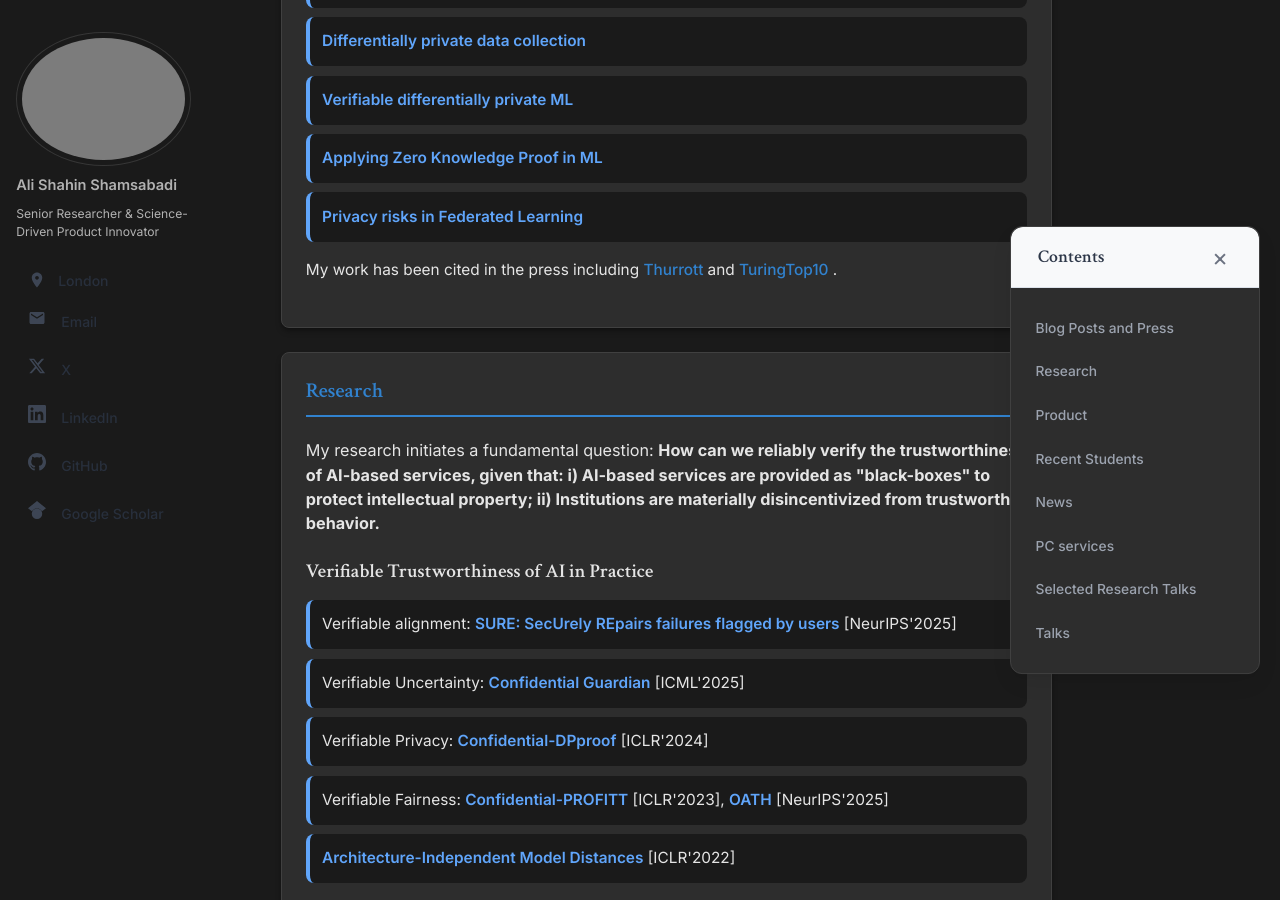
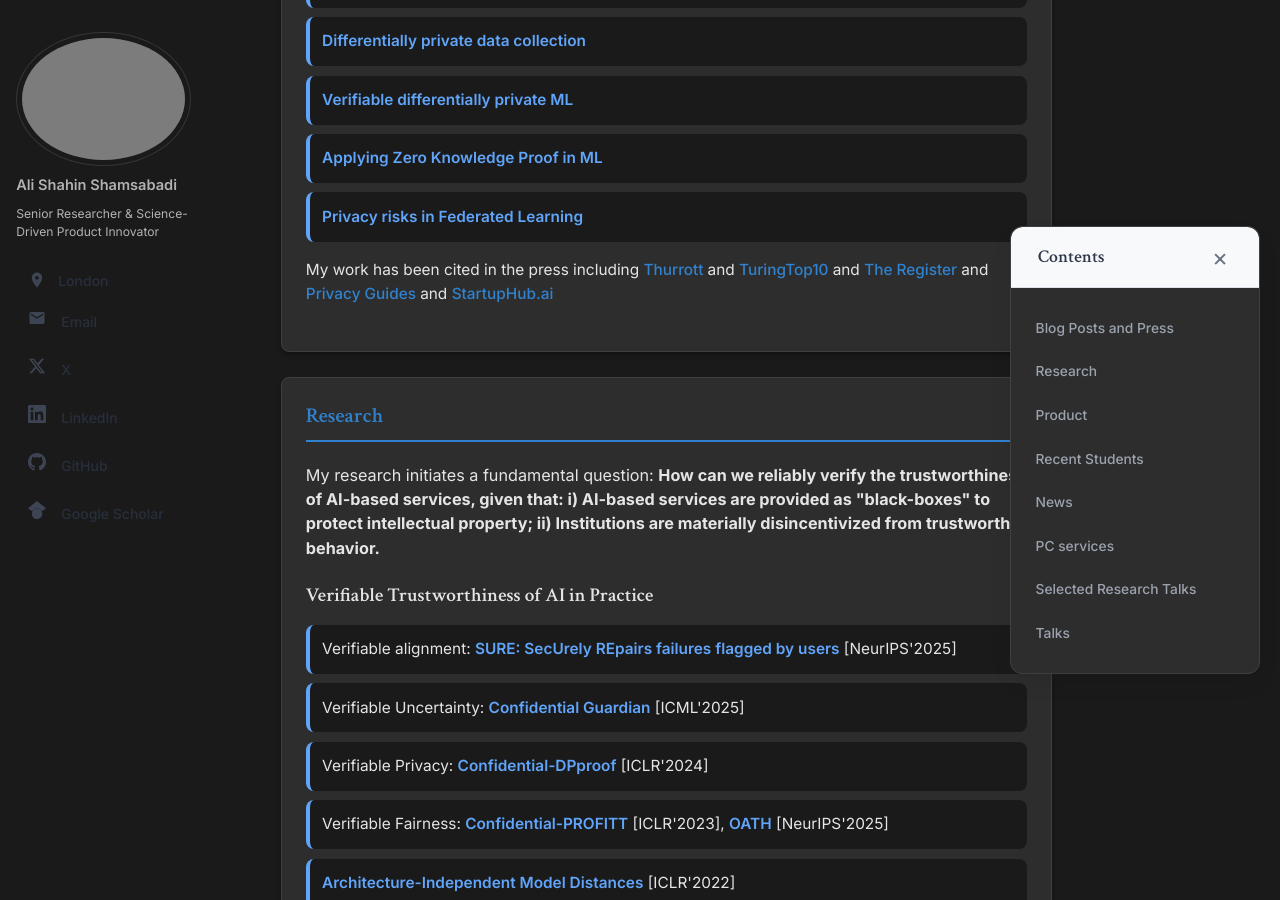
Before and after one commit to AliShahin/AliShahin.github.io, a Jekyll site: the page built from _pages/about.md, in a window 1280 px wide and 900 px high, scrolled down 526 px. Built offline with Jekyll 4.4.1, drawn with Linux system fonts in a browser that asks for light colours.

Commit message:
Update about.md

```diff
--- a/_pages/about.md
+++ b/_pages/about.md
@@ -45,7 +45,16 @@ redirect_from:
   </a> and
   <a href="https://www.turing.ac.uk/sites/default/files/2023-06/pioneering_new_approaches_to_verifying_the_fairness_of_ai_models_0.pdf">
     TuringTop10
-  </a>.
+  </a> and
+  <a href="https://www.theregister.com/2025/11/22/brave_leo_trusted_execution_environment/">
+    The Register
+  </a> and
+  <a href="https://www.privacyguides.org/news/2025/11/20/brave-announces-verifiable-and-transparent-tee-support-in-leo/">
+    Privacy Guides
+  </a> and
+  <a href="https://www.startuphub.ai/ai-news/ai-research/2025/verifiable-ai-privacy-brave-leos-tee-powered-breakthrough/">
+    StartupHub.ai
+  </a>
 </p>
 </div>
 
```
